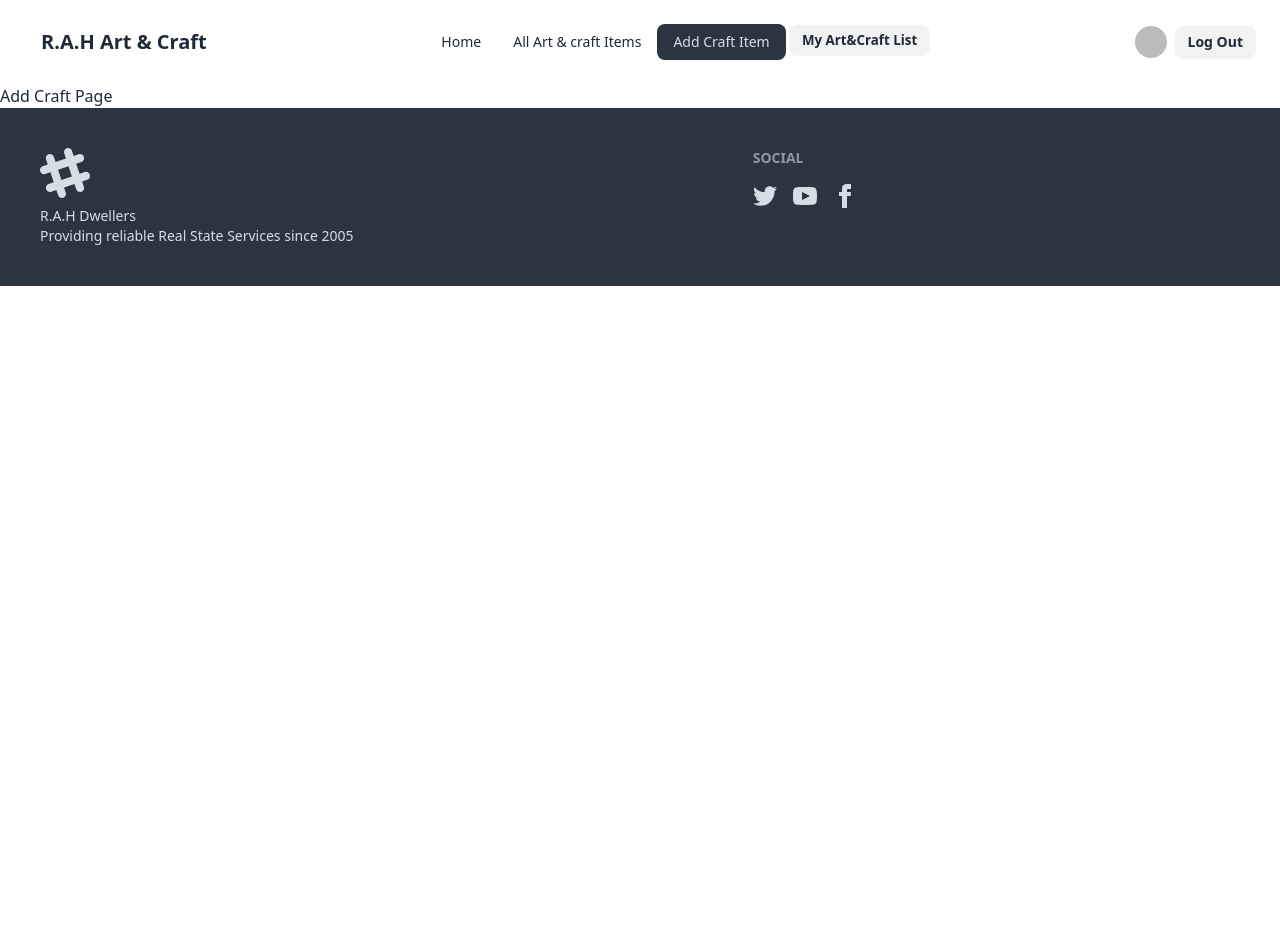
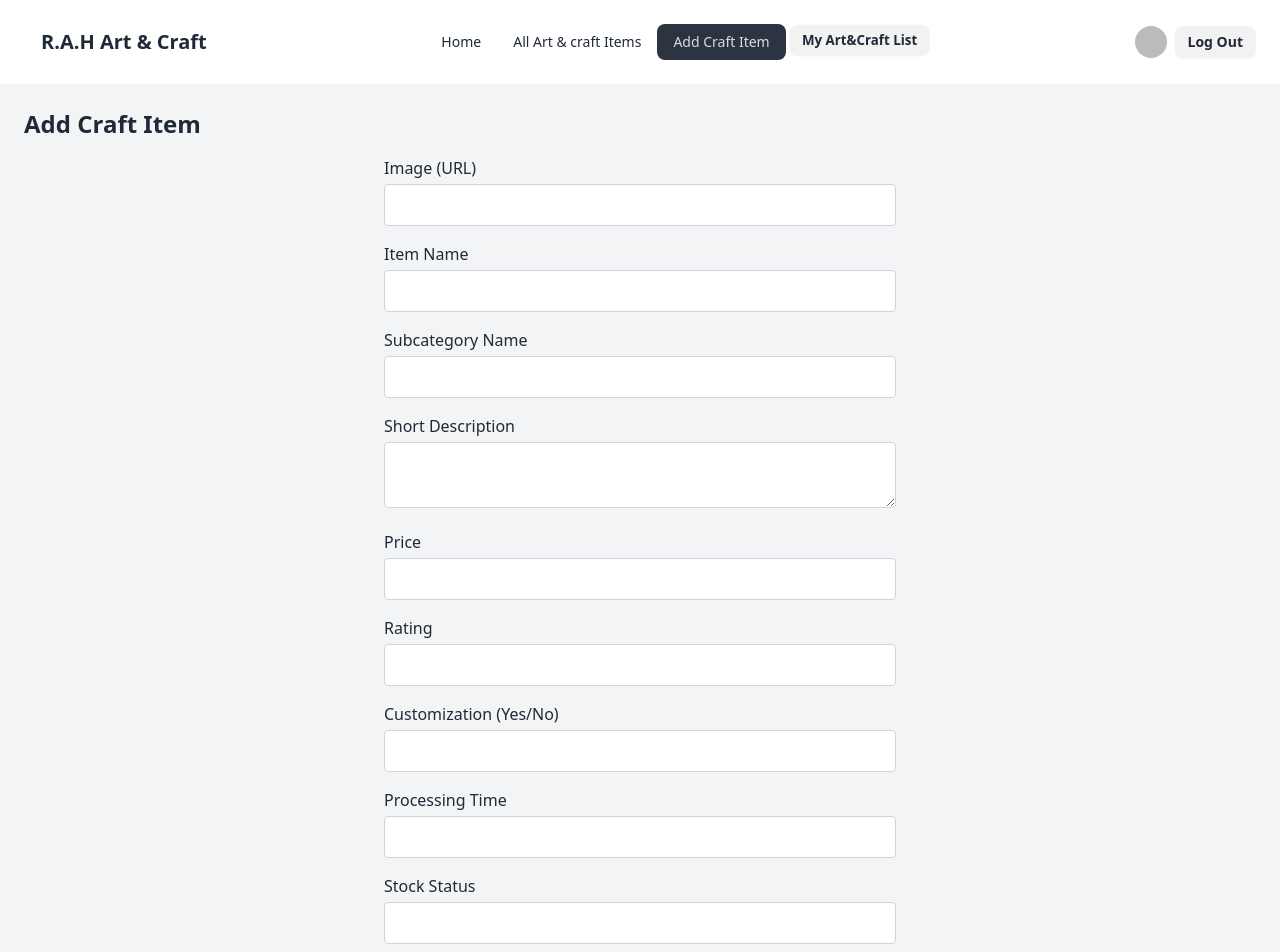
Before and after one commit to ruhul121980/Art-Craft-Client, a React (Vite) app: page /addCraft in a window 1280 px wide. Shown: the top 952 px of the page. Before the commit the page ends 800 px from the top, so only its background shows below. Built offline with nearby package versions, Linux system fonts and the light colour scheme; no server answers; sample sign-in values are in the browser's storage.

Commit message:
adding new section

```diff
--- a/src/components/AddCraft.jsx
+++ b/src/components/AddCraft.jsx
@@ -1,10 +1,130 @@
+import  { useState } from 'react';
+import Swal from 'sweetalert2';
+
+export default function AddCraft() {
+    const [formData, setFormData] = useState({
+        image: '',
+        itemName: '',
+        subcategoryName: '',
+        shortDescription: '',
+        price: '',
+        rating: '',
+        customization: '',
+        processingTime: '',
+        stockStatus: '',
+        userEmail: '',
+        userName: ''
+    });
+
+    const handleChange = (e) => {
+        const { name, value } = e.target;
+        setFormData({ ...formData, [name]: value });
+    };
+
+    const handleSubmit = (e) => {
+        e.preventDefault();
+        // Add your logic to handle form submission here
+
+        const image=formData.image;
+        const itemName=formData.itemName;
+        const subcategoryName=formData.subcategoryName;
+        const shortDescription=formData.shortDescription;
+        const price=formData.price;
+        const rating=formData.rating;
+        const customization=formData.customization;
+        const processingTime=formData.processingTime;
+        const stockStatus=formData.stockStatus;
+        const userEmail=formData.userEmail;
+        const userName=formData.userName;
+
+        const addCraftData = {
+            image,
+            itemName,
+            subcategoryName,
+            shortDescription,
+            price,
+            rating,
+            customization,
+            processingTime,
+            stockStatus,
+            userEmail,
+            userName
+          };
+          console.log(addCraftData);
+          fetch('http://localhost:5000/addCraft',{
+            method:'POST',
+            headers:{
+                'content-type':'application/json'
+            },
+            body:JSON.stringify(addCraftData)
+          })
+            .then(res=>res.json()
+            .then(data=>{
+                console.log(data)
+                if (data.insertedId) {
+                    Swal.fire({
+                        title: 'Success',
+                        text: 'Data inserted successfully',
+                        icon: 'success',
+                        confirmButtonText: 'Cool'
+                    });
+                }
+            })
+        )
 
 
-export default function AddCraft() {
+    };
+
     return (
-        <div>
-            <h2>Add Craft Page</h2>
-
+        <div className="container mx-auto bg-gray-100 p-6">
+            <h2 className="text-2xl font-semibold mb-4">Add Craft Item</h2>
+            <form onSubmit={handleSubmit} className="max-w-lg mx-auto">
+                <div className="mb-4">
+                    <label htmlFor="image" className="block mb-1">Image (URL)</label>
+                    <input type="text" id="image" name="image" value={formData.image} onChange={handleChange} className="w-full px-4 py-2 rounded border border-gray-300 focus:outline-none focus:border-blue-500" required />
+                </div>
+                <div className="mb-4">
+                    <label htmlFor="itemName" className="block mb-1">Item Name</label>
+                    <input type="text" id="itemName" name="itemName" value={formData.itemName} onChange={handleChange} className="w-full px-4 py-2 rounded border border-gray-300 focus:outline-none focus:border-blue-500" required />
+                </div>
+                <div className="mb-4">
+                    <label htmlFor="subcategoryName" className="block mb-1">Subcategory Name</label>
+                    <input type="text" id="subcategoryName" name="subcategoryName" value={formData.subcategoryName} onChange={handleChange} className="w-full px-4 py-2 rounded border border-gray-300 focus:outline-none focus:border-blue-500" required />
+                </div>
+                <div className="mb-4">
+                    <label htmlFor="shortDescription" className="block mb-1">Short Description</label>
+                    <textarea id="shortDescription" name="shortDescription" value={formData.shortDescription} onChange={handleChange} className="w-full px-4 py-2 rounded border border-gray-300 focus:outline-none focus:border-blue-500" required />
+                </div>
+                <div className="mb-4">
+                    <label htmlFor="price" className="block mb-1">Price</label>
+                    <input type="text" id="price" name="price" value={formData.price} onChange={handleChange} className="w-full px-4 py-2 rounded border border-gray-300 focus:outline-none focus:border-blue-500" required />
+                </div>
+                <div className="mb-4">
+                    <label htmlFor="rating" className="block mb-1">Rating</label>
+                    <input type="text" id="rating" name="rating" value={formData.rating} onChange={handleChange} className="w-full px-4 py-2 rounded border border-gray-300 focus:outline-none focus:border-blue-500" required />
+                </div>
+                <div className="mb-4">
+                    <label htmlFor="customization" className="block mb-1">Customization (Yes/No)</label>
+                    <input type="text" id="customization" name="customization" value={formData.customization} onChange={handleChange} className="w-full px-4 py-2 rounded border border-gray-300 focus:outline-none focus:border-blue-500" required />
+                </div>
+                <div className="mb-4">
+                    <label htmlFor="processingTime" className="block mb-1">Processing Time</label>
+                    <input type="text" id="processingTime" name="processingTime" value={formData.processingTime} onChange={handleChange} className="w-full px-4 py-2 rounded border border-gray-300 focus:outline-none focus:border-blue-500" required />
+                </div>
+                <div className="mb-4">
+                    <label htmlFor="stockStatus" className="block mb-1">Stock Status</label>
+                    <input type="text" id="stockStatus" name="stockStatus" value={formData.stockStatus} onChange={handleChange} className="w-full px-4 py-2 rounded border border-gray-300 focus:outline-none focus:border-blue-500" required />
+                </div>
+                <div className="mb-4">
+                    <label htmlFor="userEmail" className="block mb-1">User Email</label>
+                    <input type="email" id="userEmail" name="userEmail" value={formData.userEmail} onChange={handleChange} className="w-full px-4 py-2 rounded border border-gray-300 focus:outline-none focus:border-blue-500" required />
+                </div>
+                <div className="mb-4">
+                    <label htmlFor="userName" className="block mb-1">User Name</label>
+                    <input type="text" id="userName" name="userName" value={formData.userName} onChange={handleChange} className="w-full px-4 py-2 rounded border border-gray-300 focus:outline-none focus:border-blue-500" required />
+                </div>
+                <button type="submit" className="w-full bg-blue-500 text-white py-2 rounded hover:bg-blue-600 transition duration-300">Add</button>
+            </form>
         </div>
-    )
+    );
 }
```
